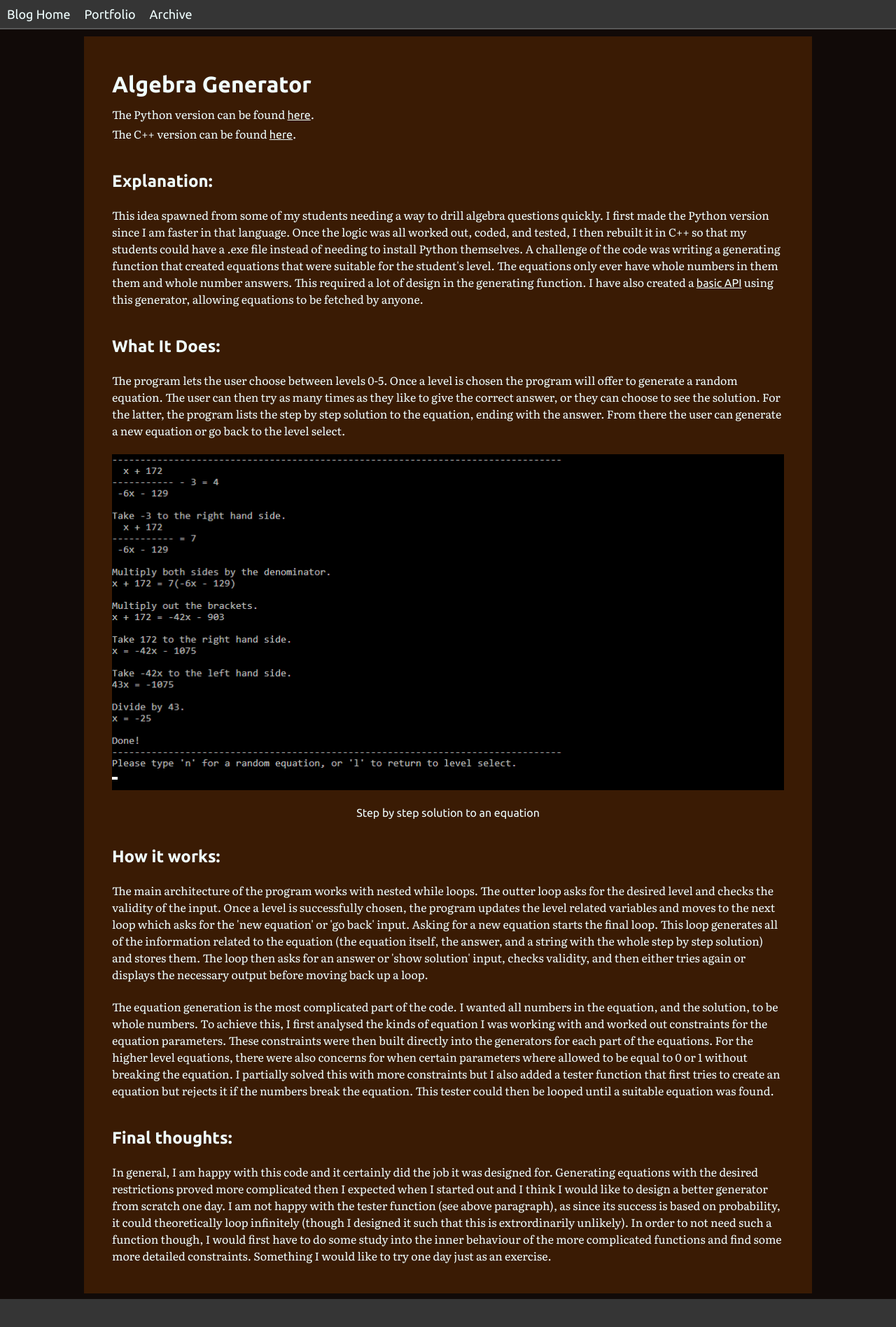
After one commit to Mark-Platts/blog-flask, a Flask app: page /Algebra_Generator in a window 1280 px wide. The commit adds this page. Shown: the whole page at 70% size. Run offline with Flask 2, Linux system fonts and the light colour scheme.

Commit message:
created and finalised algebra generator and api posts

```diff
--- /dev/null
+++ b/templates/Algebra_Generator.html
@@ -0,0 +1,55 @@
+{% extends "base.html" %}
+{% block content %}
+
+  <h1>Algebra Generator</h1>
+
+  <p>The Python version can be found <a href="https://github.com/Mark-Platts/Algebra-Generator/blob/main/Algebra.py" target="_blank">here</a>.</p>
+  <p>The C++ version can be found <a href="https://github.com/Mark-Platts/Algebra-Generator-Cpp/blob/main/Basic%20Algebra%20Generator/Basic%20Algebra%20Generator.cpp" target="_blank">here</a>.</p>
+
+  <h2>Explanation:</h2>
+  <p>This idea spawned from some of my students needing a way to drill algebra questions quickly. I first made the Python version since I am faster
+    in that language. Once the logic was all worked out, coded, and tested, I then rebuilt it in C++ so that my students could have a .exe file
+    instead of needing to install Python themselves. A challenge of the code was writing a generating function that created equations that were suitable for
+    the student's level. The equations only ever have whole numbers in them them and whole number answers. This required a lot of design in the
+    generating function. I have also created a <a href="https://markplatts.co.uk/blog/Algebra_Generator_API" target="_blank">basic API</a> using this
+    generator, allowing equations to be fetched by anyone.
+  </p>
+
+  <h2>What It Does:</h2>
+  <p>The program lets the user choose between levels 0-5. Once a level is chosen the program will offer to generate a random equation.
+    The user can then try as many times as they like to give the correct answer, or they can choose to see the solution. For the latter,
+    the program lists the step by step solution to the equation, ending with the answer. From there the user can generate a new equation
+    or go back to the level select.
+  </p>
+
+   <figure>
+    <img src="../blog/static/images/CppAlg1.png" alt="Example of the outcome" style="width:100%; margin:20px 0;">
+    <center><figcaption>Step by step solution to an equation</figcaption></center>
+  </figure>
+
+   <h2>How it works:</h2>
+   <p>The main architecture of the program works with nested while loops. The outter loop asks for the desired level and checks the validity
+     of the input. Once a level is successfully chosen, the program updates the level related variables and moves to the next loop which
+     asks for the 'new equation' or 'go back' input. Asking for a new equation starts the final loop. This loop generates all of the information
+     related to the equation (the equation itself, the answer, and a string with the whole step by step solution) and stores them.
+     The loop then asks for an answer or 'show solution' input, checks validity, and then either tries again or displays the necessary output
+     before moving back up a loop.</p><br>
+    <p>The equation generation is the most complicated part of the code. I wanted all numbers in the equation, and the solution, to be whole
+      numbers. To achieve this, I first analysed the kinds of equation I was working with and worked out constraints for the equation parameters.
+      These constraints were then built directly into the generators for each part of the equations. For the higher level equations, there were
+      also concerns for when certain parameters where allowed to be equal to 0 or 1 without breaking the equation. I partially solved this with
+      more constraints but I also added a tester function that first tries to create an equation but rejects it if the numbers break the equation.
+      This tester could then be looped until a suitable equation was found.
+    </p>
+
+    <h2>Final thoughts:</h2>
+    <p>In general, I am happy with this code and it certainly did the job it was designed for. Generating equations with the desired restrictions
+      proved more complicated then I expected when I started out and I think I would like to design a better generator from scratch one day.
+      I am not happy with the tester function (see above paragraph), as since its success is based on probability, it could theoretically
+      loop infinitely (though I designed it such that this is extrordinarily unlikely). In order to not need such a function though, I would
+      first have to do some study into the inner behaviour of the more complicated functions and find some more detailed constraints. Something I
+      would like to try one day just as an exercise.
+    </p>
+
+
+{% endblock %}
--- a/templates/Parametric_Fourier_Explorer.html
+++ b/templates/Parametric_Fourier_Explorer.html
@@ -1,7 +1,7 @@
 {% extends "base.html" %}
 {% block content %}
 
-  <h1>Fourier Series Explorer</h1>
+  <h1>Parametric Fourier Series Explorer (or Fourier for 2D shapes)</h1>
 
   <p>The script can be found <a href="https://github.com/Mark-Platts/Parametric-Fourier-Explorer/blob/main/Parametric%20Fourier.py" target="_blank">here</a>.</p>
   <p>Please note: This project was very a sequal to my original <a href="https://markplatts.co.uk/blog/Fourier_Series_Explorer" target="_blank">Fourier Series Explorer</a>. The information on this page will make a lot
```
Also changed, not shown: templates/Algebra_Generator_API.html (added, +37 -0 lines), static/images/CppAlg1.png (added), static/images/CppAlgAPI1.png (added).
